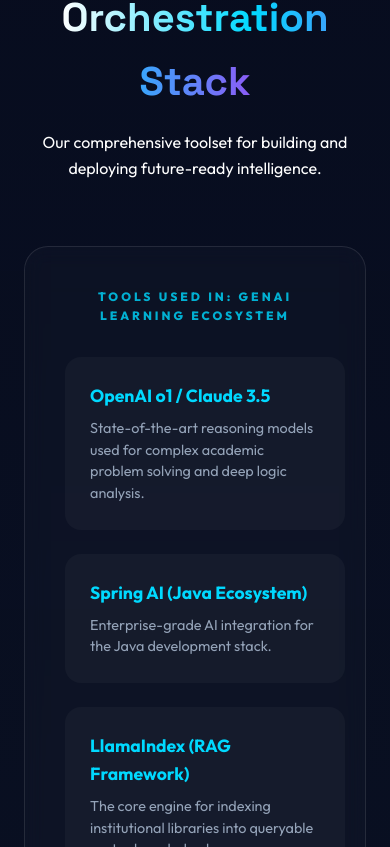
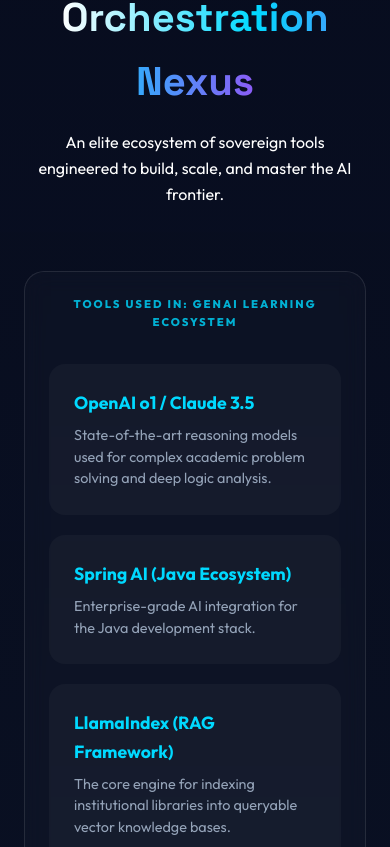
Before and after one commit to rameshbgm/belgaum.ai, a Next.js app: page / in a window 390 px wide. Shown: the part 5417-6264 px from the top of the page. Built offline with nearby package versions, Linux system fonts and the light colour scheme.

Commit message:
Update tools section to a responsive 3-column layout

```diff
--- a/app/globals.css
+++ b/app/globals.css
@@ -811,26 +811,40 @@
 }
 
 .tools-master-grid {
-  display: flex;
-  flex-direction: column;
-  gap: 3rem;
+  display: grid;
+  grid-template-columns: repeat(3, 1fr);
+  gap: 2rem;
   margin-top: 4rem;
 }
 
+@media (max-width: 1100px) {
+  .tools-master-grid {
+    grid-template-columns: repeat(2, 1fr);
+  }
+}
+
+@media (max-width: 768px) {
+  .tools-master-grid {
+    grid-template-columns: 1fr;
+  }
+}
+
 .tools-explainer {
-  padding: 2.5rem;
+  padding: 1.5rem;
   background: rgba(255, 255, 255, 0.02);
-  border-radius: 24px;
+  border-radius: 20px;
   border: 1px solid var(--glass-border);
   -webkit-backdrop-filter: blur(10px);
   backdrop-filter: blur(10px);
+  display: flex;
+  flex-direction: column;
 }
 
 .tools-explainer h5 {
-  font-size: 0.75rem;
+  font-size: 0.7rem;
   font-weight: 800;
   text-transform: uppercase;
-  letter-spacing: 3px;
+  letter-spacing: 2px;
   color: var(--accent-cyan);
   margin-bottom: 2rem;
   text-align: center;
@@ -838,9 +852,9 @@
 }
 
 .tools-grid-explained {
-  display: grid;
-  grid-template-columns: repeat(auto-fit, minmax(280px, 1fr));
-  gap: 1.5rem;
+  display: flex;
+  flex-direction: column;
+  gap: 1.25rem;
 }
 
 .tool-box-info {
--- a/app/page.tsx
+++ b/app/page.tsx
@@ -265,8 +265,8 @@
       <section id="tools" className="detail-section tools-section">
         <div className="container">
           <div className="section-title reveal">
-            <h2>The AI <span className="gradient-text">Orchestration Stack</span></h2>
-            <p>Our comprehensive toolset for building and deploying future-ready intelligence.</p>
+            <h2>The <span className="gradient-text">Orchestration Nexus</span></h2>
+            <p>An elite ecosystem of sovereign tools engineered to build, scale, and master the AI frontier.</p>
           </div>
 
           <div className="tools-master-grid">
```
